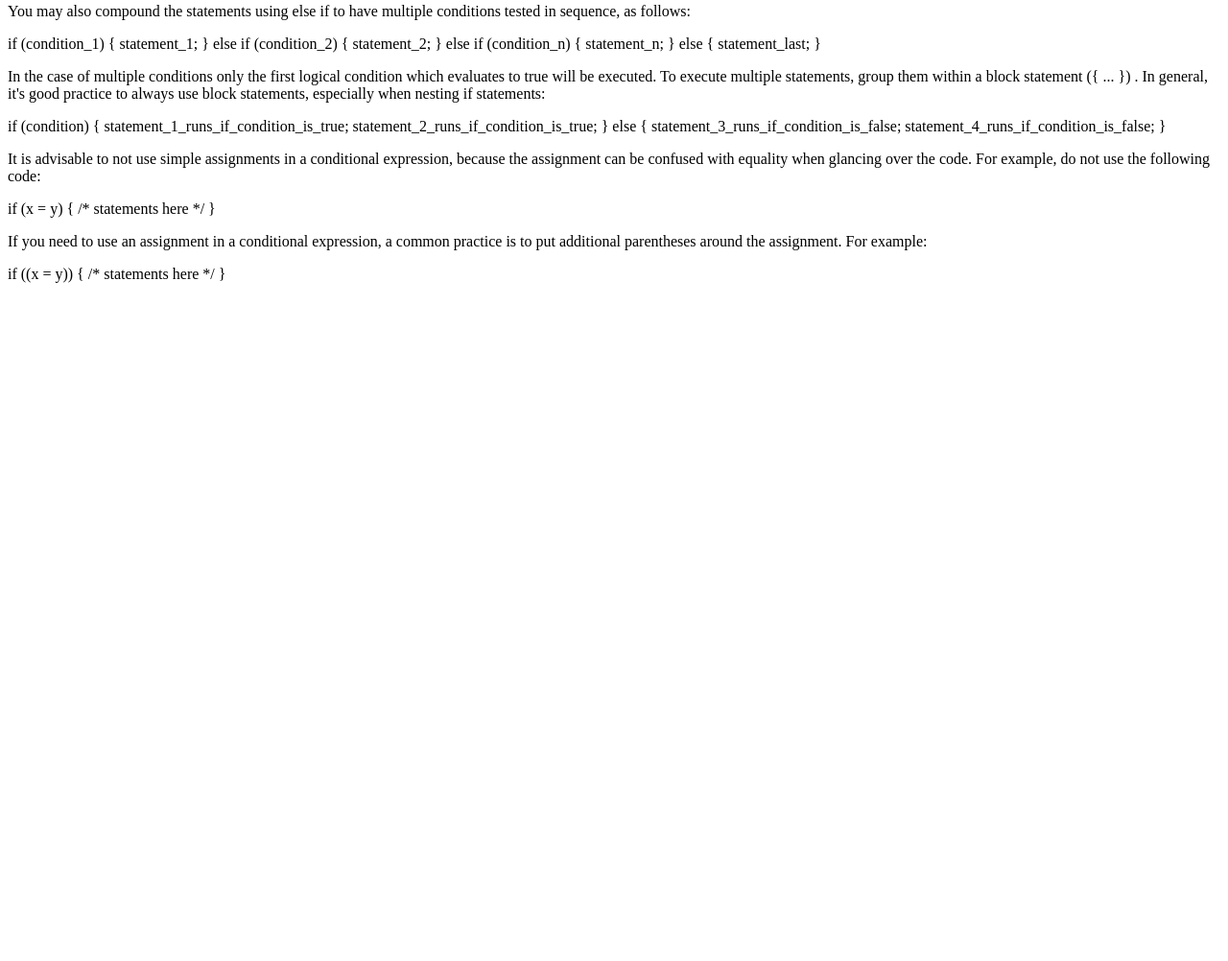
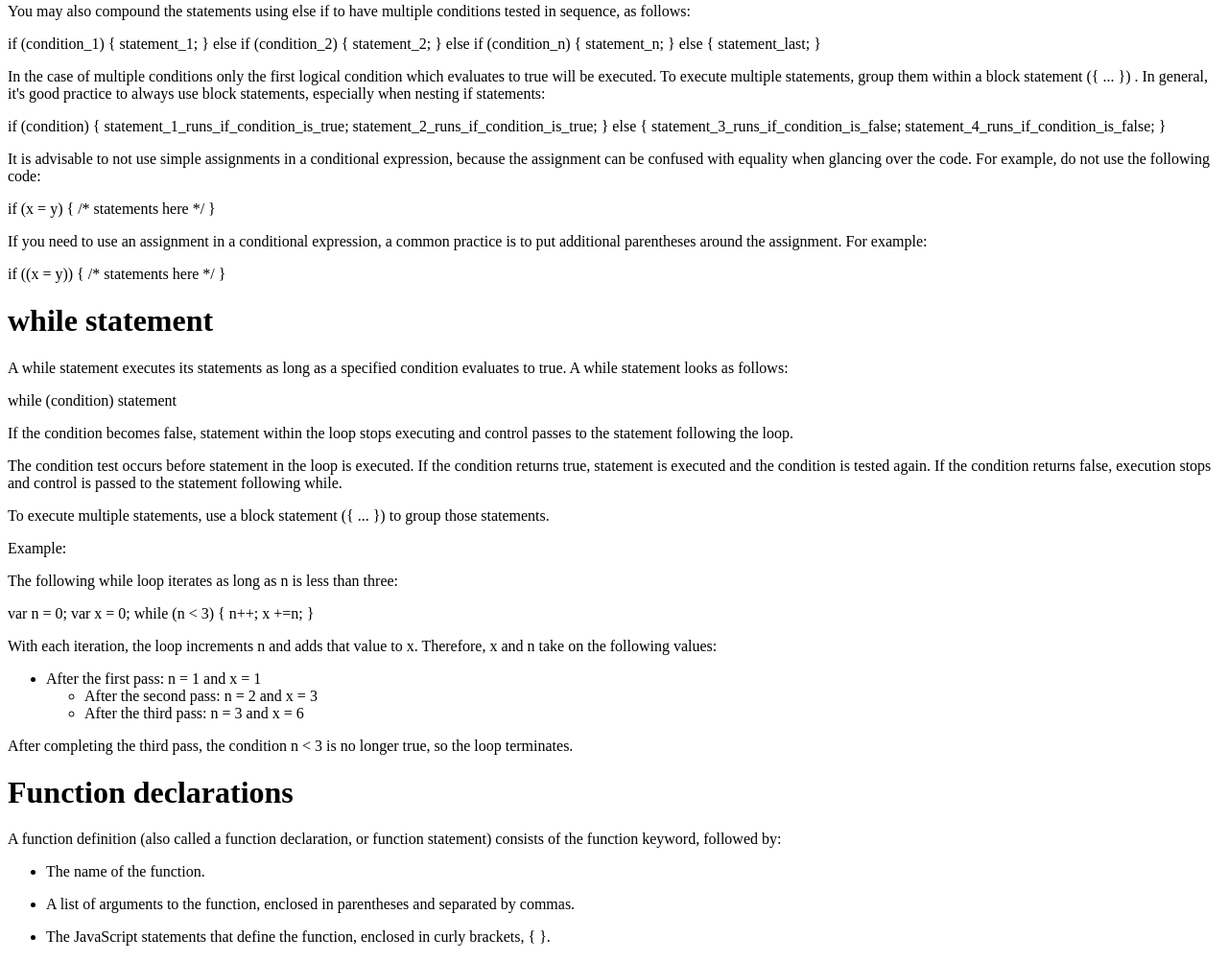
Before and after one commit to tayyab203/js_documentation, a plain HTML site: page index.html in a window 1280 px wide. Shown: the part 3056-4058 px from the top of the page at 96% size. Before the commit the page ends 3359 px from the top, so only its background shows below. Drawn offline with Linux system fonts and the light colour scheme.

Commit message:
commit 12

```diff
--- a/index.html
+++ b/index.html
@@ -179,10 +179,59 @@
             statement_4_runs_if_condition_is_false; }</div>
         <p>It is advisable to not use simple assignments in a conditional expression, because the assignment can be
             confused with equality when glancing over the code. For example, do not use the following code:</p>
-         <div>if (x = y) { /* statements here */ }</div>
-         <p>If you need to use an assignment in a conditional expression, a common practice is to put additional parentheses around the assignment. For example:</p>
-         <div>if ((x = y)) { /* statements here */ }</div>
-    </div>
+        <div>if (x = y) { /* statements here */ }</div>
+        <p>If you need to use an assignment in a conditional expression, a common practice is to put additional
+            parentheses around the assignment. For example:</p>
+        <div>if ((x = y)) { /* statements here */ }</div>
+        <h1>while statement</h1>
+        <p>A while statement executes its statements as long as a specified condition evaluates to true. A while
+            statement looks as follows:</p>
+        <div>while (condition) statement</div>
+        <p>If the condition becomes false, statement within the loop stops executing and control passes to the statement
+            following the loop.</p>
+        <p>The condition test occurs before statement in the loop is executed. If the condition returns true, statement
+            is executed and the condition is tested again. If the condition returns false, execution stops and control
+            is passed to the statement following while.
+
+        </p>
+        <p>To execute multiple statements, use a block statement ({ ... }) to group those statements.
+
+        </p>
+        <p>Example:</p>
+        <p>The following while loop iterates as long as n is less than three:</p>
+        <div>var n = 0; var x = 0; while (n < 3) { n++; x +=n; }</div>
+                <p>With each iteration, the loop increments n and adds that value to x. Therefore, x and n take on the
+                    following values:</p>
+                <ul>
+                    <li>
+                        After the first pass: n = 1 and x = 1
+                    </li>
+                    <ul>
+                        <li>After the second pass: n = 2 and x = 3</li>
+                    </ul>
+                    <ul>
+                        <li>After the third pass: n = 3 and x = 6</li>
+                    </ul>
+                </ul>
+                <p>After completing the third pass, the condition n < 3 is no longer true, so the loop terminates.</p>
+                        <h1>Function declarations</h1>
+                        <p>A function definition (also called a function declaration, or function statement) consists of
+                            the function keyword, followed by:</p>
+                        <ul>
+                            <li>The name of the function.</li>
+                        </ul>
+                        <ul>
+                            <li>
+                                A list of arguments to the function, enclosed in parentheses and separated by commas.
+                            </li>
+                        </ul>
+                        <ul>
+                            <li>
+                                The JavaScript statements that define the function, enclosed in curly brackets, { }.
+                            </li>
+                        </ul>
+
+        </div>
 </body>
 
 </html>
```
